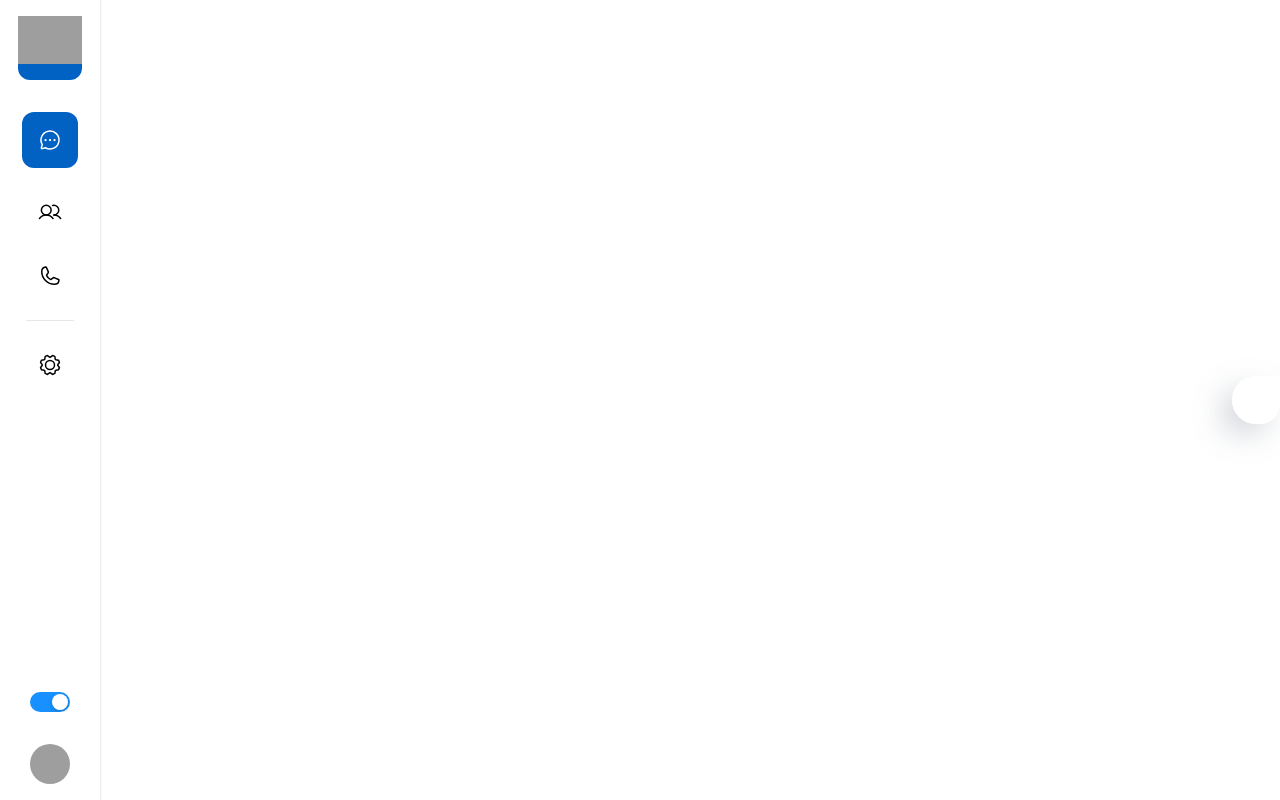
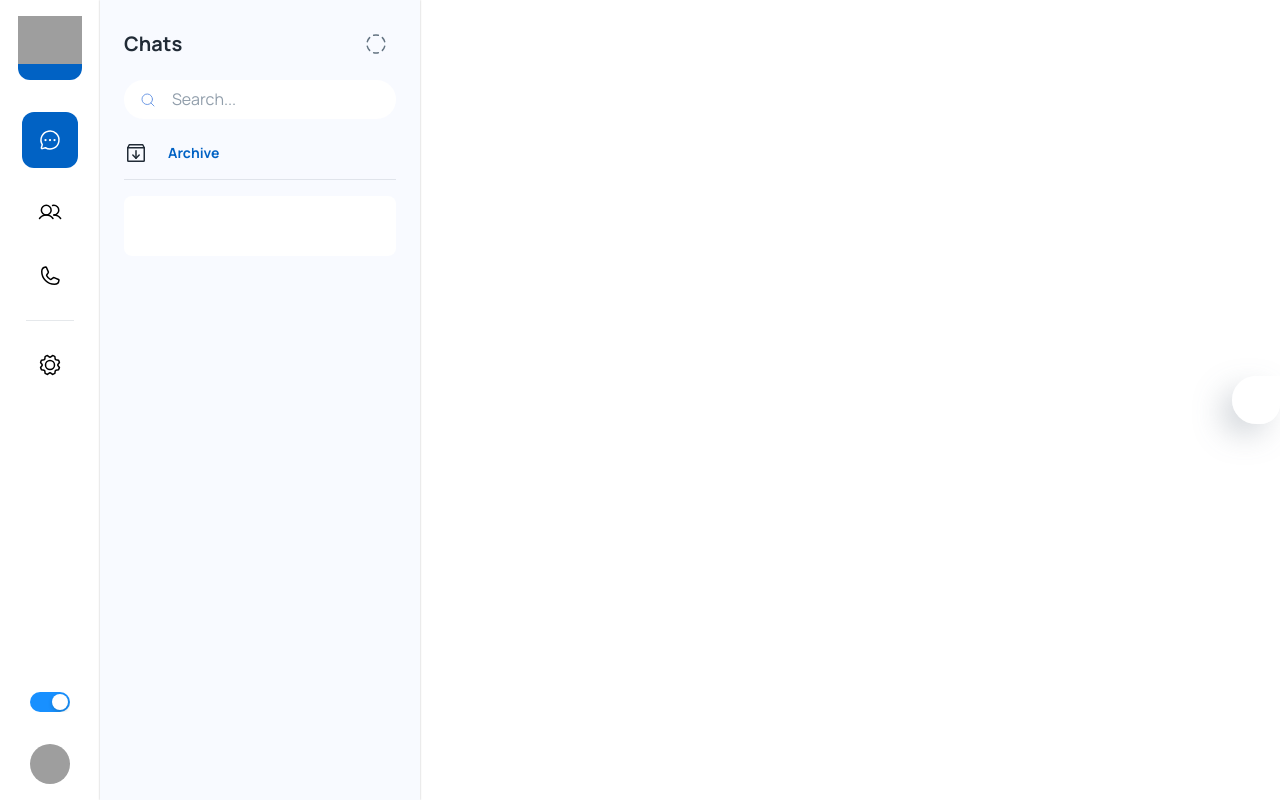
Before and after one commit to Twisterday/yet, a React (Create React App) app: page /app in a window 1280 px wide. Built offline with nearby package versions, Linux system fonts and the light colour scheme; grey boxes are pictures that could not be loaded; some icons are missing.

Commit message:
Add bace of chat list

```diff
--- a/src/layouts/dashboard/index.js
+++ b/src/layouts/dashboard/index.js
@@ -63,14 +63,14 @@
 	const { onToggleMode } = useSettings();
 
 	return (
-		<>
+		<Stack direction="row">
 			<Box
 				p={2}
 				sx={{
 					backgroundColor: theme.palette.background.paper,
 					boxShadow: "0px 0px 2px rgba(0, 0, 0, 0.25)",
 					height: "100vh",
-					width: "100px"
+					width: 100,
 				}}>
 
 				<Stack
@@ -87,7 +87,10 @@
 							width: 64,
 							borderRadius: 1.5
 						}}>
-							<img src={Logo} alt={"Yet Logo"} />
+							<img
+								src={Logo}
+								alt="Yet Logo"
+							/>
 						</Box>
 						<Stack sx={{ width: "max-content" }} direction="column" alignItems="center" spacing={3}>
 							{Nav_Buttons.map((el) => (
@@ -154,7 +157,7 @@
 				</Stack>
 			</Box >
 			<Outlet />
-		</>
+		</Stack >
 	);
 };
 
--- /dev/null
+++ b/src/pages/dashboard/Chats.js
@@ -0,0 +1,91 @@
+import { Box, Button, Divider, IconButton, InputBase, Stack, Typography } from "@mui/material";
+import React from "react";
+import { ArchiveBox, CircleDashed, MagnifyingGlass } from "phosphor-react";
+import { styled, alpha } from "@mui/material/styles";
+
+const ChatElement = () => {
+	return (
+		<Box sx={{
+			width: "100%",
+			height: 60,
+			borderRadius: 1,
+			backgroundColor: "#fff",
+		}}
+			p={2}
+		>
+
+		</Box>
+	)
+}
+
+const Search = styled("div")(({ theme }) => ({
+	position: "relative",
+	borderRadius: 20,
+	backgroundColor: alpha(theme.palette.background.paper, 1),
+	marginRight: theme.spacing(2),
+	marginLeft: 0,
+	width: "100%",
+}))
+
+const SearchIconWrapper = styled("div")(({ theme }) => ({
+	padding: theme.spacing(0, 2),
+	height: "100%",
+	position: "absolute",
+	pointerEvents: "none",
+	display: "flex",
+	alignItems: "center",
+	justifyContent: "center",
+}))
+
+const StyledInputBase = styled(InputBase)(({ theme }) => ({
+	color: "inherit",
+	"& .MuiInputBase-input": {
+		padding: theme.spacing(1, 1, 1, 0),
+		paddingLeft: `calc(1em + ${theme.spacing(4)})`,
+		width: "100%",
+	}
+}))
+
+const Chats = () => {
+	return (
+		<Box sx={{
+			position: "relative",
+			height: "100vh",
+			width: "320px",
+			backgroundColor: "#f8faff",
+			boxShadow: "0px 0px 2px rgba(0, 0, 0, 0.25)"
+		}}>
+
+			<Stack p={3} spacing={2}>
+				<Stack direction="row" alignItems={"center"} justifyContent="space-between" >
+					<Typography variant="h5">
+						Chats
+					</Typography>
+					<IconButton>
+						<CircleDashed />
+					</IconButton>
+				</Stack>
+				<Stack sx={{ width: "100%" }}>
+					<Search>
+						<SearchIconWrapper>
+							<MagnifyingGlass color="#709CE6" />
+						</SearchIconWrapper>
+						<StyledInputBase placeholder="Search..." inputProps={{ "aria-label": "search" }} />
+					</Search>
+				</Stack>
+				<Stack spacing={1}>
+					<Stack direction="row" alignItems={"center"} spacing={1.5}>
+						<ArchiveBox size={24} />
+						<Button>Archive</Button>
+					</Stack>
+					<Divider />
+				</Stack>
+				<Stack direction="column">
+					<ChatElement />
+				</Stack>
+			</Stack>
+		</Box >
+	)
+}
+
+export default Chats
--- a/src/pages/dashboard/GeneralApp.js
+++ b/src/pages/dashboard/GeneralApp.js
@@ -1,10 +1,12 @@
 import React from "react";
+import Chats from "./Chats";
 
 const GeneralApp = () => {
 
 	return (
 		<>
-			{/* App */}
+			{/* Chats */}
+			<Chats />
 		</>
 	);
 };
```
Also changed, not shown: public/manifest.json.
